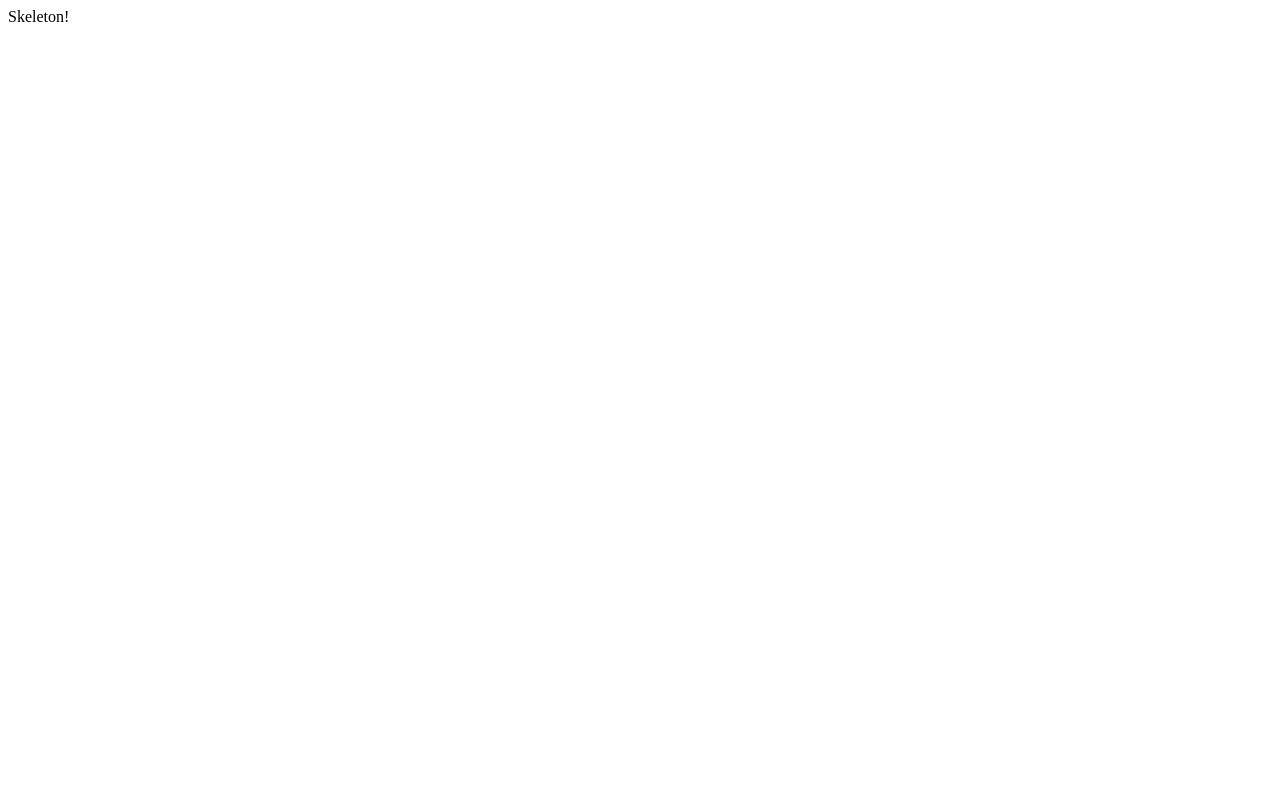
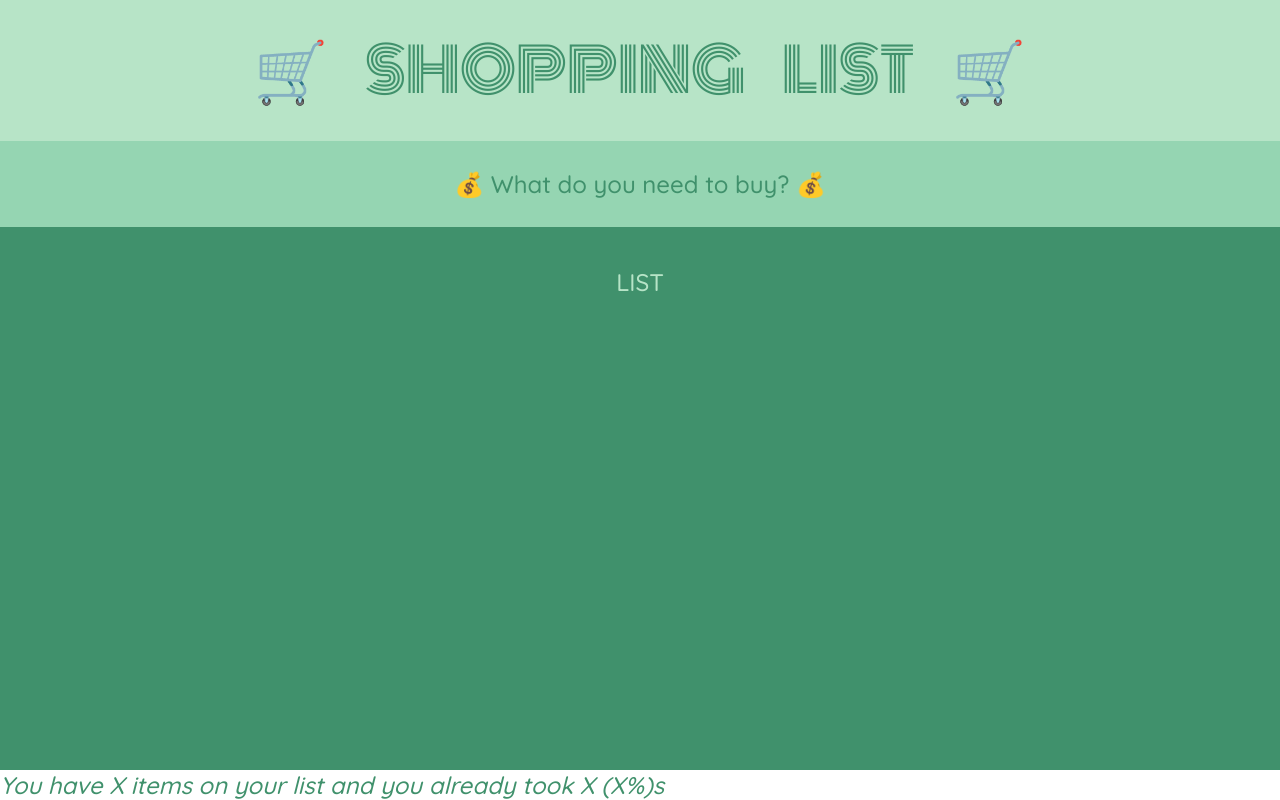
Before and after one commit to Franmb93/shop-list, a React (Create React App) app: page / in a window 1280 px wide. Built offline with nearby package versions, Linux system fonts and the light colour scheme.

Commit message:
[ShoppingList] Added styles and basic components to test those.

```diff
--- a/src/App.js
+++ b/src/App.js
@@ -1,5 +1,17 @@
+import Form from "./components/Form";
+import Logo from "./components/Logo";
+import ShoppingList from "./components/ShoppingList";
+import Statistics from "./components/Statistics";
+
 function App() {
-  return <div className="App">Skeleton!</div>;
+  return (
+    <div className="app">
+      <Logo></Logo>
+      <Form></Form>
+      <ShoppingList></ShoppingList>
+      <Statistics></Statistics>
+    </div>
+  );
 }
 
 export default App;
--- /dev/null
+++ b/src/components/Form.js
@@ -0,0 +1,3 @@
+export default function Form() {
+  return <div className="add-form">💰 What do you need to buy? 💰</div>;
+}
--- /dev/null
+++ b/src/components/Item.js
@@ -0,0 +1 @@
+export default function Item() {}
--- /dev/null
+++ b/src/components/Logo.js
@@ -0,0 +1,3 @@
+export default function Logo() {
+  return <h1>🛒 Shopping List 🛒</h1>;
+}
--- /dev/null
+++ b/src/components/ShoppingList.js
@@ -0,0 +1,3 @@
+export default function ShoppingList() {
+  return <div className="list">LIST</div>;
+}
--- /dev/null
+++ b/src/components/Statistics.js
@@ -0,0 +1,7 @@
+export default function Statistics() {
+  return (
+    <footer>
+      <em>You have X items on your list and you already took X (X%)s</em>
+    </footer>
+  );
+}
--- a/src/index.js
+++ b/src/index.js
@@ -1,6 +1,7 @@
 import React from "react";
 import ReactDOM from "react-dom/client";
 import App from "./App";
+import "./styles/index.css";
 
 const root = ReactDOM.createRoot(document.getElementById("root"));
 root.render(
--- /dev/null
+++ b/src/styles/index.css
@@ -0,0 +1,137 @@
+@import url("https://fonts.googleapis.com/css2?family=Monoton&family=Quicksand:wght@500;700&display=swap");
+:root {
+  --light-color: #d8f3dc;
+  --main-color: #b7e4c7;
+  --secondary-color: #95d5b2;
+  --list-color: #40916c;
+}
+* {
+  margin: 0;
+  padding: 0;
+  box-sizing: border-box;
+}
+
+html {
+  font-size: 62.5%;
+}
+
+body {
+  font-size: 2.4rem;
+  font-family: sans-serif;
+  color: var(--list-color);
+  font-family: "Quicksand";
+  font-weight: 500;
+}
+
+.app {
+  width: 100%;
+  height: 100vh;
+  display: grid;
+  grid-template-rows: auto auto 1fr auto;
+}
+
+h1 {
+  text-align: center;
+  background-color: var(--main-color);
+  font-family: "Monoton";
+  font-size: 6rem;
+  text-transform: uppercase;
+  font-weight: 400;
+  word-spacing: 30px;
+  letter-spacing: 0px;
+  padding: 2.4rem 0;
+}
+
+.add-form {
+  background-color: var(--secondary-color);
+  padding: 2.8rem 0;
+  display: flex;
+  align-items: center;
+  justify-content: center;
+  gap: 0.8rem;
+}
+
+h3 {
+  margin-right: 1.6rem;
+  font-size: 2.4rem;
+}
+
+button,
+select,
+input {
+  background-color: var(--light-color);
+  color: var(--list-color);
+  font-family: inherit;
+  border: none;
+  border-radius: 10rem;
+  padding: 1.2rem 3.2rem;
+  font-weight: 700;
+  font-size: 1.8rem;
+  cursor: pointer;
+}
+
+.add-form button {
+  text-transform: uppercase;
+  background-color: var(--light-color);
+}
+
+.list {
+  background-color: var(--list-color);
+  color: var(--main-color);
+  padding: 4rem 0;
+
+  display: flex;
+  justify-content: space-between;
+  flex-direction: column;
+  gap: 3.2rem;
+  align-items: center;
+}
+
+.actions button,
+.list select {
+  text-transform: uppercase;
+  padding: 0.8rem 2.4rem;
+  font-size: 1.4rem;
+  font-weight: 700;
+  margin: 0 0.8rem;
+}
+
+.list ul {
+  list-style: none;
+  width: 80%;
+  overflow: scroll;
+
+  display: grid;
+  grid-template-columns: repeat(auto-fit, minmax(250px, 1fr));
+  gap: 1.2rem;
+  justify-content: center;
+  align-content: start;
+}
+
+.list li {
+  display: flex;
+  align-items: center;
+  gap: 1.2rem;
+}
+
+input[type="checkbox"] {
+  height: 2rem;
+  width: 2rem;
+  accent-color: var(--secondary-color);
+}
+
+.list li button {
+  cursor: pointer;
+  background: none;
+  border: none;
+  font-size: 1.8rem;
+  padding: 0.8rem;
+  transform: translateY(2px);
+}
+
+.stats {
+  background-color: var(--light-color);
+  text-align: center;
+  font-weight: 700;
+  padding: 3.2rem 0;
+}
```
Also changed, not shown: 1 other file (tests, documents, lock files or other folders).
